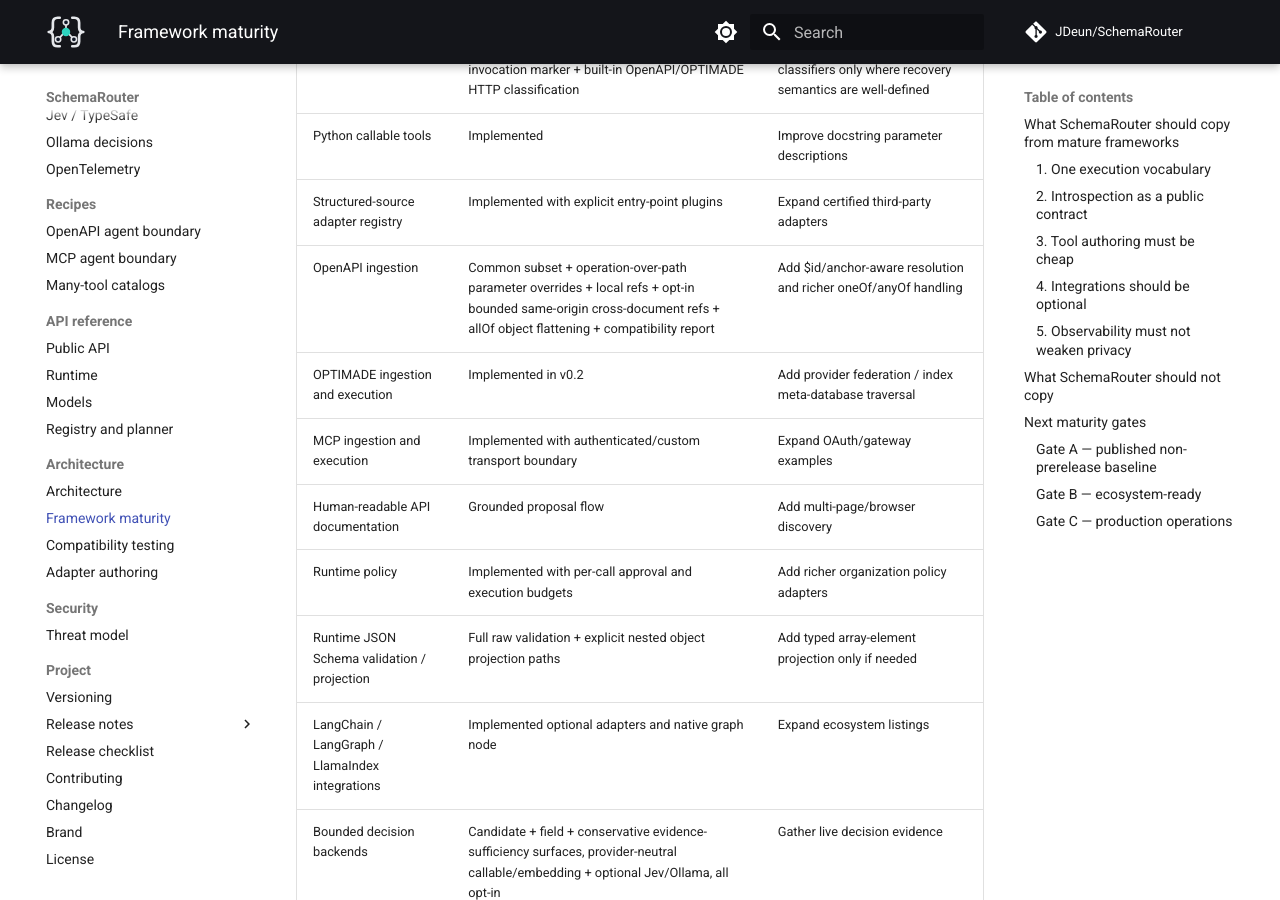
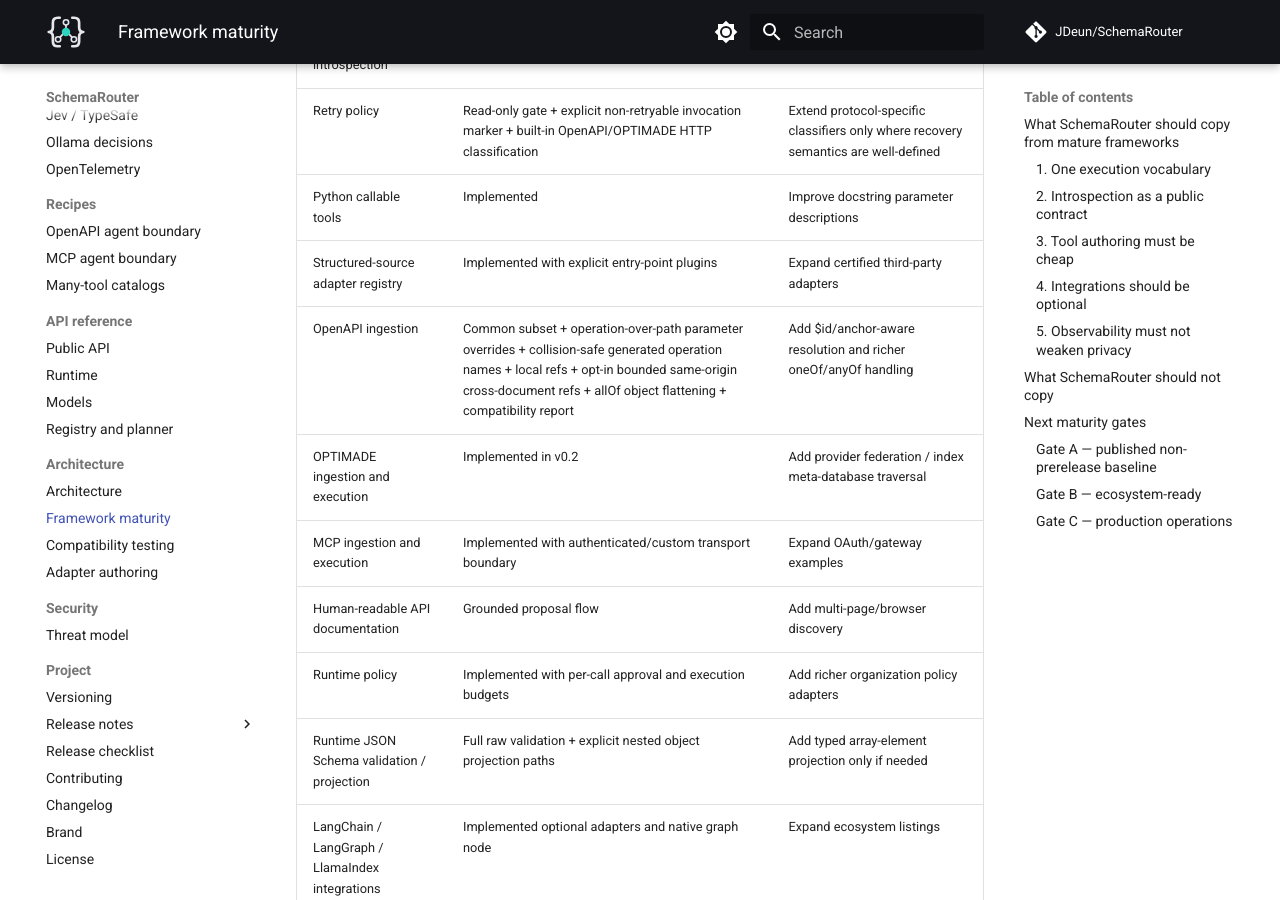
Before and after one commit to JDeun/SchemaRouter, an MkDocs documentation site: the page built from docs/framework-maturity.md, in a window 1280 px wide and 900 px high, scrolled down 831 px. Built offline with MkDocs 1.6.1 and Material for MkDocs 9.7.7, drawn with Linux system fonts in a browser that asks for light colours; comment, search, counter and statistics services are not loaded.

Commit message:
docs: record collision-safe generated operation names

```diff
--- a/docs/framework-maturity.md
+++ b/docs/framework-maturity.md
@@ -18,7 +18,7 @@ This document tracks framework-level maturity rather than research metrics.
 | Retry policy | Read-only gate + explicit non-retryable invocation marker + built-in OpenAPI/OPTIMADE HTTP classification | Extend protocol-specific classifiers only where recovery semantics are well-defined |
 | Python callable tools | Implemented | Improve docstring parameter descriptions |
 | Structured-source adapter registry | Implemented with explicit entry-point plugins | Expand certified third-party adapters |
-| OpenAPI ingestion | Common subset + operation-over-path parameter overrides + local refs + opt-in bounded same-origin cross-document refs + allOf object flattening + compatibility report | Add $id/anchor-aware resolution and richer oneOf/anyOf handling |
+| OpenAPI ingestion | Common subset + operation-over-path parameter overrides + collision-safe generated operation names + local refs + opt-in bounded same-origin cross-document refs + allOf object flattening + compatibility report | Add $id/anchor-aware resolution and richer oneOf/anyOf handling |
 | OPTIMADE ingestion and execution | Implemented in v0.2 | Add provider federation / index meta-database traversal |
 | MCP ingestion and execution | Implemented with authenticated/custom transport boundary | Expand OAuth/gateway examples |
 | Human-readable API documentation | Grounded proposal flow | Add multi-page/browser discovery |
```
